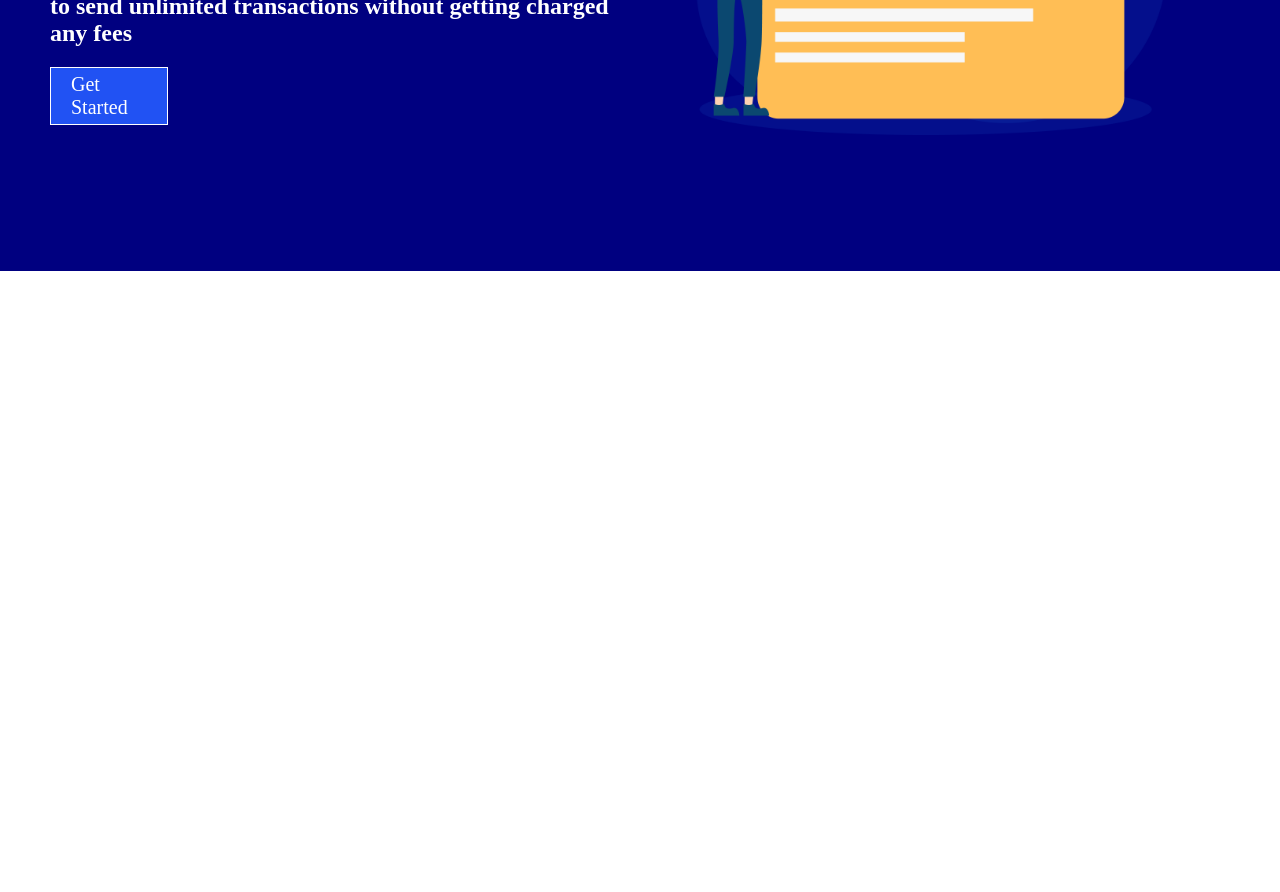
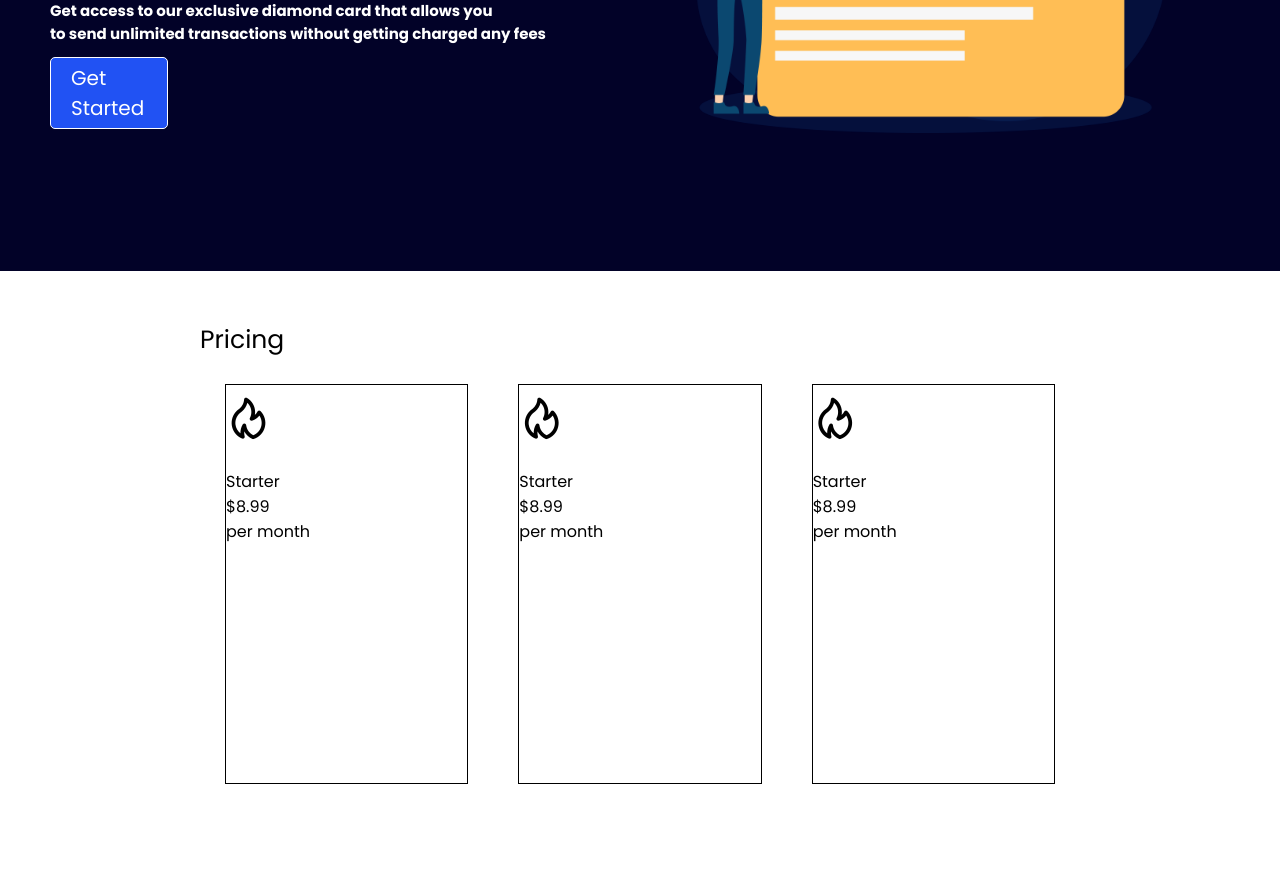
Before and after one commit to luismg90/Proyect-Marketing-Website, a plain HTML site: page Proyecto-Marketing-website/index.html in a window 1280 px wide. Shown: the part 459-1351 px from the top of the page. Before the commit the page ends 800 px from the top, so only its background shows below. Drawn offline with nearby package versions, Linux system fonts and the light colour scheme.

Commit message:
update de estilos pricing
inicio de archivo de estilos pricing y nuev aseccion

```diff
--- a/Proyecto-Marketing-website/CSS/estilos-header.css
+++ b/Proyecto-Marketing-website/CSS/estilos-header.css
@@ -6,9 +6,13 @@ body{
     margin: 0;
 }
 
+html{
+    font-family: 'Poppins', sans-serif;
+}
+
 header{
     min-height: 80vh;
-    background-color: navy
+    background-color: #020228;
 }
 
 header .hero{
@@ -29,16 +33,20 @@ header .hero .hero-text{
 header .hero .hero-text p{
     text-align: left;
     color: red;
+    font-size: 15px;
 }
 
 header .hero .hero-text h1{
     text-align: left;
     color: white;
+    font-size: 40px;
+    margin: 0;
 }
 
 header .hero .hero-text h2{
     text-align: left;
     color: white;
+    font-size: 15px;
 }
 
 header .hero .hero-text a.btn-hero{
@@ -52,6 +60,13 @@ header .hero .hero-text a.btn-hero{
     padding-top: 5px;
     padding-bottom: 5px;
     background-color: #2152f3;
+    border-radius: 5px;
+    transition: all 0.5s;
+}
+
+header .hero .hero-text a.btn-hero:hover{
+    background-color: red;
+    transition: all 0.5s;
 }
 
 header .hero .hero-img{
@@ -98,5 +113,13 @@ header .navbar a{
 }
 
 header .navbar a.btn-nav{
+    border: 1px solid white;
+    padding: 5px;
+    border-radius: 5px;
+    transition: all 1s;
+}
 
+header .navbar a.btn-nav:hover{
+    background-color: #2152f3;
+    transition: all 1s;
 }
--- /dev/null
+++ b/Proyecto-Marketing-website/CSS/estilos-pricing.css
@@ -0,0 +1,49 @@
+*{
+    box-sizing: border-box;
+}
+
+body{
+    margin: 0;
+}
+
+html{
+    font-family: 'Poppins', sans-serif;
+}
+
+section#pricing{
+    background-color: white;
+    min-height: 80vh;
+    margin-left: 200px;
+    margin-right: 200px;
+}
+
+section .pricing-container{
+    display: flex;
+    flex-direction: column;
+    justify-content: center;
+}
+
+section .pricing-container span{
+    text-align: left;
+    color: black;
+    font-size: 25px;
+}
+
+section .prix-col{
+    display: flex;
+    flex-direction: row;
+    justify-content: center;
+    align-items: center;
+}
+
+section .prix-col .col-p{
+    border: 1px solid black;
+    margin: 25px;
+    height: 400px;
+    width: 400px;
+}
+
+section .prix-col .col-p i{
+    font-size: 45px;
+    color: black;
+}
--- a/Proyecto-Marketing-website/index.html
+++ b/Proyecto-Marketing-website/index.html
@@ -6,6 +6,14 @@
     <meta http-equiv="X-UA-Compatible" content="IE=edge">
     <meta name="viewport" content="width=device-width, initial-scale=1.0">
     <link rel="stylesheet" href="CSS/estilos-header.css">
+    <link rel="stylesheet" href="CSS/estilos-pricing.css">
+    <link rel="shortcut icon" href="../imgs/Captura.PNG">
+    <link rel="stylesheet" href="https://unicons.iconscout.com/release/v4.0.0/css/line.css">
+    <link rel="preconnect" href="https://fonts.googleapis.com">
+    <link rel="preconnect" href="https://fonts.gstatic.com" crossorigin>
+    <link
+        href="https://fonts.googleapis.com/css2?family=Lato:wght@100;300;400;700&family=Poppins:wght@100;200;300;400;500;600;700;800;900&family=Roboto:wght@100;300;400;500;700&display=swap"
+        rel="stylesheet">
     <title>Marketing Website</title>
 </head>
 
@@ -27,7 +35,7 @@
                 <p>EXCLUSIVE ACCESS</p>
                 <h1>Unlimited transactions with zero fees</h1>
                 <h2>Get access to our exclusive diamond card that allows you <br>
-                to send unlimited transactions without getting charged any fees</h2>
+                    to send unlimited transactions without getting charged any fees</h2>
                 <a href="#" class="btn-hero">Get Started</a>
             </div>
             <div class="hero-img">
@@ -35,6 +43,25 @@
             </div>
         </div>
     </header>
+    <section id="pricing">
+        <div class="pricing-container">
+            <span>Pricing</span>
+            <div class="prix-col">
+                <div class="col-p">
+                    <i class="uil uil-fire"></i>
+                    <p>Starter <br> $8.99 <br> per month</p>
+                </div>
+                <div class="col-p">
+                    <i class="uil uil-fire"></i>
+                    <p>Starter <br> $8.99 <br> per month</p>
+                </div>
+                <div class="col-p">
+                    <i class="uil uil-fire"></i>
+                    <p>Starter <br> $8.99 <br> per month</p>
+                </div>
+            </div>
+        </div>
+    </section>
 </body>
 
 </html>
```
Also changed, not shown: imgs/Captura.PNG (added).
